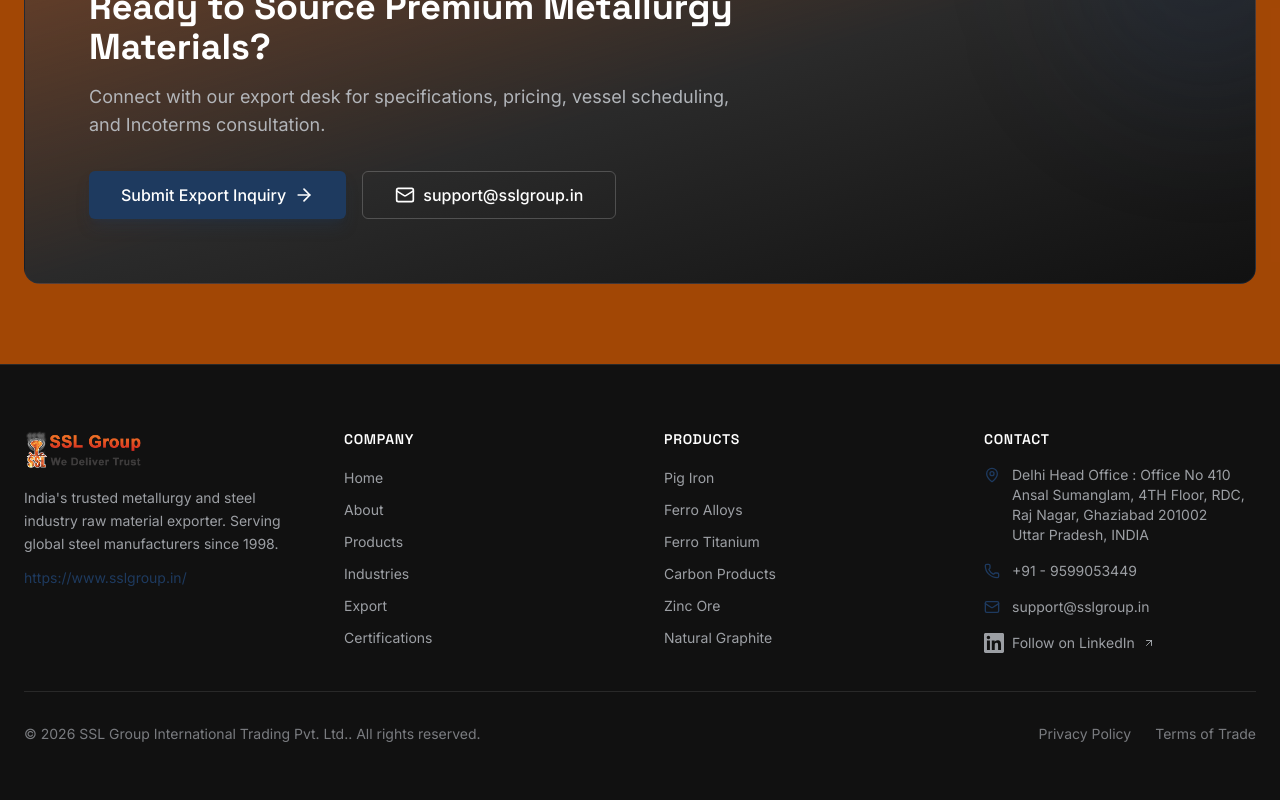
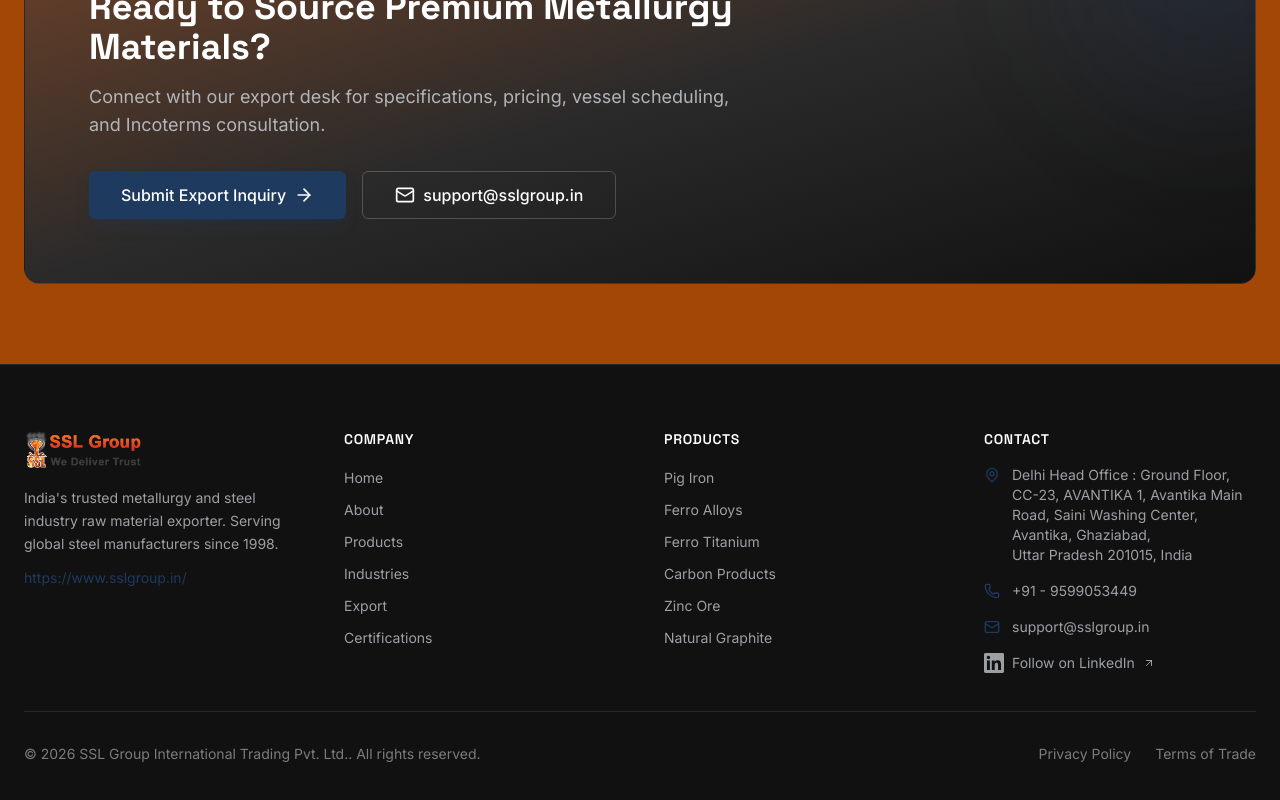
Before and after one commit to Mukesh-k7/ssl-group-website, a Next.js app: page /about in a window 1280 px wide. Shown: the part 2787-3587 px from the top of the page. Built offline with nearby package versions, Linux system fonts and the light colour scheme; no server answers.

Commit message:
Update: Delhi Head Office address to AVANTIKA 1 location

```diff
--- a/data/site.ts
+++ b/data/site.ts
@@ -12,8 +12,8 @@ export const company = {
   phone: "+91 - 9599053449",
   whatsapp: "+91 - 9599053449",
   address: {
-    line1: "Delhi Head Office : Office No 410 Ansal Sumanglam, 4TH Floor, RDC, Raj Nagar, Ghaziabad 201002",
-    line2: "Uttar Pradesh, INDIA",
+    line1: "Delhi Head Office : Ground Floor, CC-23, AVANTIKA 1, Avantika Main Road, Saini Washing Center, Avantika, Ghaziabad,",
+    line2: " Uttar Pradesh 201015, India",
   },
   founded: 1998,
   catalogUrl: getAbsoluteUrl("/catalog/ssl-group-product-catalog.pdf"),
```
